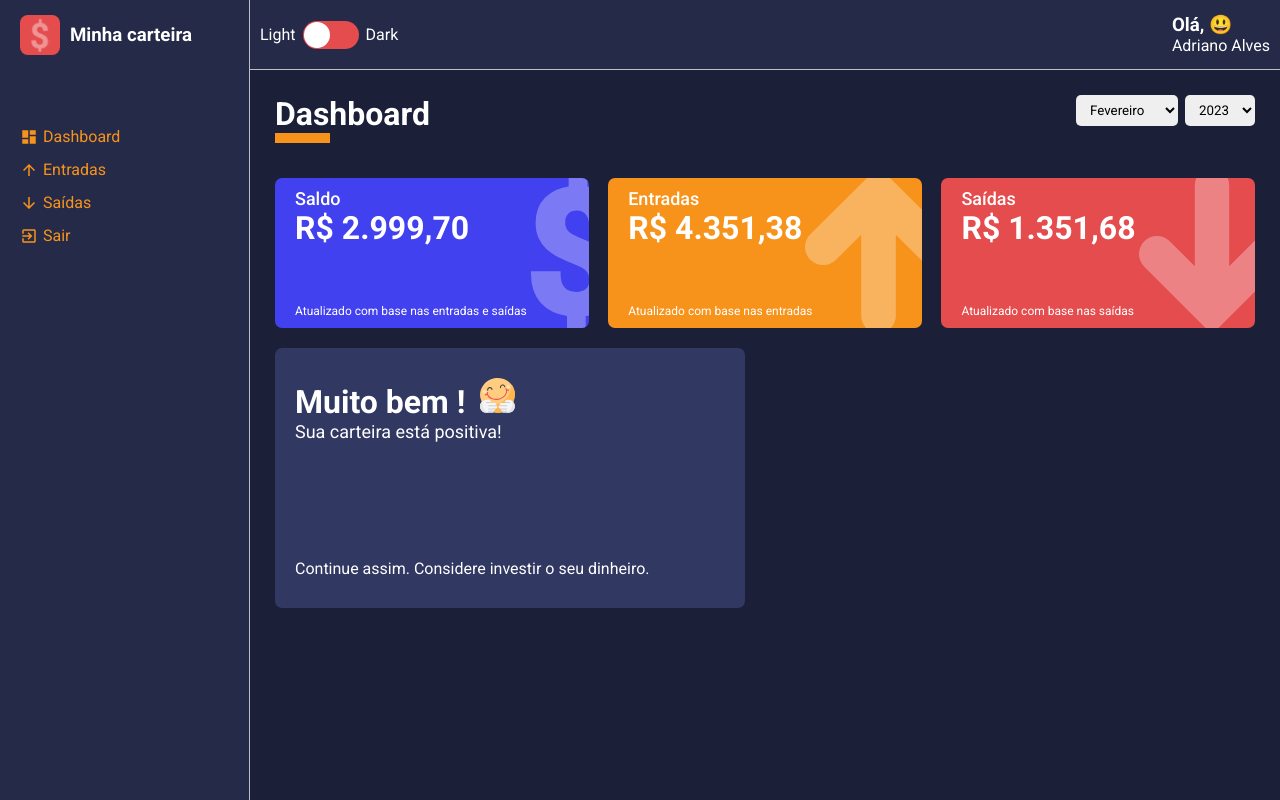
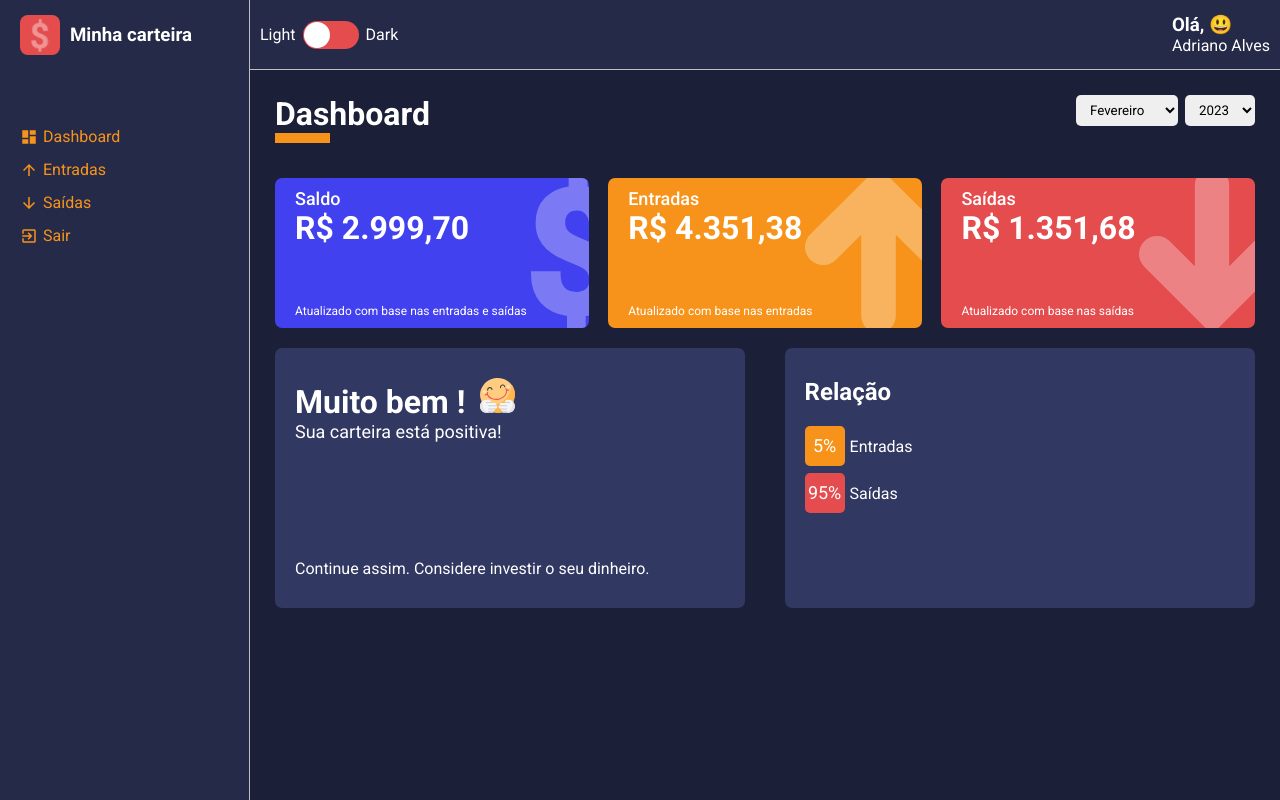
Before and after one commit to Adrianodbs/Minha-carteira, a React (Create React App) app: page /dashboard in a window 1280 px wide. Built offline with nearby package versions, Linux system fonts and the light colour scheme.

Commit message:
Criando o visual do gráfico de pizza

```diff
--- a/package.json
+++ b/package.json
@@ -10,6 +10,7 @@
     "@types/node": "^16.18.12",
     "@types/react": "^18.0.28",
     "@types/react-dom": "^18.0.10",
+    "@types/recharts": "^1.8.24",
     "react": "^18.2.0",
     "react-countup": "^6.4.1",
     "react-dom": "^18.2.0",
@@ -17,6 +18,7 @@
     "react-router-dom": "^6.8.1",
     "react-scripts": "5.0.1",
     "react-switch": "^7.0.0",
+    "recharts": "^2.4.3",
     "styled-components": "^5.3.6",
     "typescript": "^4.9.5",
     "uuidv4": "^6.2.13",
--- /dev/null
+++ b/src/components/PieChart/index.tsx
@@ -0,0 +1,35 @@
+import * as C from './styles'
+// import { PieChart, Pie, ResponsiveContainer, Cell } from 'recharts'
+
+function PieChart() {
+  return (
+    <C.Container>
+      <C.SideLeft>
+        <h2>Relação</h2>
+        <C.LegendContainer>
+          <C.Legend color="#f7931b">
+            <div>5%</div>
+            <span>Entradas</span>
+          </C.Legend>
+          <C.Legend color="#e44c4e">
+            <div>95%</div>
+            <span>Saídas</span>
+          </C.Legend>
+        </C.LegendContainer>
+      </C.SideLeft>
+      {/* <C.SideRight>
+        <ResponsiveContainer>
+          <PieChart>
+            <Pie
+              data={[{ amount: 30, percent: 95 }]}
+              labelLine={false}
+              dataKey="percent"
+            ></Pie>
+          </PieChart>
+        </ResponsiveContainer>
+      </C.SideRight> */}
+    </C.Container>
+  )
+}
+
+export default PieChart
--- /dev/null
+++ b/src/components/PieChart/styles.ts
@@ -0,0 +1,70 @@
+import styled from "styled-components";
+
+interface ILegendProps{
+  color: string
+}
+
+export const Container = styled.div `
+  width: 48%;
+  height: 260px;
+
+  margin: 10px 0;
+  background-color: ${props=>props.theme.colors.tertiary};
+  color: ${props=>props.theme.colors.white};
+
+  border-radius: 7px;
+  display: flex;
+`
+
+export const SideLeft = styled.aside `
+  padding: 30px 20px;
+
+  >h2{
+    margin-bottom: 20px;
+  }
+`
+
+export const SideRight = styled.main ``
+
+export const LegendContainer = styled.ul `
+  list-style: none;
+
+  height: 175px;
+  padding-right: 15px;
+
+  overflow-y: scroll;
+
+  ::-webkit-scrollbar{
+    width: 10px;
+  }
+  ::-webkit-scrollbar-thumb{
+    background-color: ${props=>props.theme.colors.secondary};
+    border-radius: 10px;
+  }
+  ::-webkit-scrollbar-track{
+    background-color: ${props=>props.theme.colors.tertiary};
+
+  }
+`
+
+export const Legend = styled.li<ILegendProps>`
+
+  display: flex;
+  align-items: center;
+
+  margin-bottom: 7px;
+
+  >div{
+    background-color: ${props=>props.color};
+    width: 40px;
+    height: 40px;
+    border-radius: 5px;
+    font-size: 18px;
+    line-height: 40px;
+    text-align: center;
+  }
+
+  >span{
+    margin-left: 5px;
+  }
+`
--- a/src/pages/Dashboard/index.tsx
+++ b/src/pages/Dashboard/index.tsx
@@ -14,6 +14,7 @@
 import expenses from '../../repositories/expenses'
 import gains from '../../repositories/gains'
 import listOfMonths from '../../utils/months'
+import PieChart from '../../components/PieChart'
 
 function Dashboard() {
   const [monthSelected, setMonthSelected] = useState<number>(
@@ -183,6 +184,7 @@
           footerText={message.footerText}
           icon={message.icon}
         />
+        <PieChart />
       </C.Content>
     </C.Container>
   )
```
Also changed, not shown: 2 other files (tests, documents, lock files or other folders).
